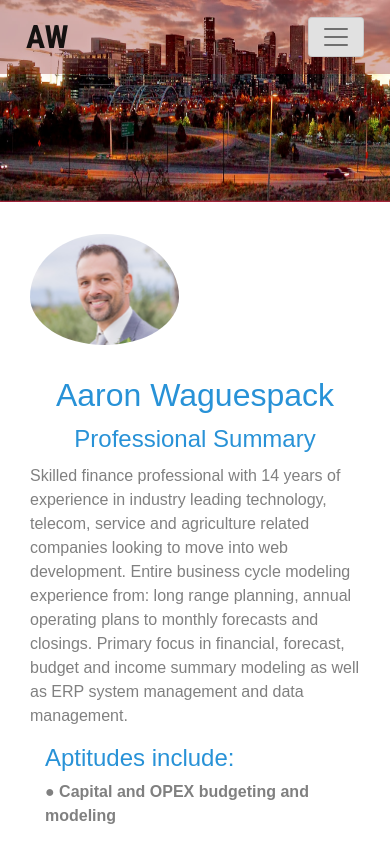
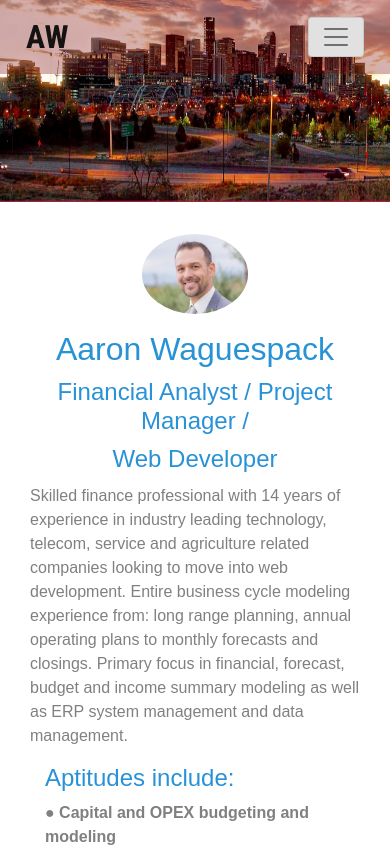
Before and after one commit to Aaron-Waguespack/resumelandingpage, a React (Create React App) app: page / in a window 390 px wide. Shown: the top 847 px of the page. Built offline with nearby package versions, Linux system fonts and the light colour scheme.

Commit message:
pic adjustments

```diff
--- a/src/components/home.css
+++ b/src/components/home.css
@@ -1,3 +1,8 @@
+.bulletpoint {
+  color:grey;
+  font-weight: bold;
+}
+
 .header-image-home {
   width: 100%;
   min-height:200px;
@@ -7,23 +12,18 @@
 
 .home-profile-pic {
   float: left;
-  margin: 0 1em 1em 0;
-  width: 45%;
-  padding-bottom: 15px
-}
-
-.bulletpoint {
-	color:grey;
-	font-weight: bold;
+  width: 50%;
+  padding:0 1em 0 1em;
+  margin:50px 0 60px 0;
 }
 
 @media only screen and (max-width: 768px){
   .home-profile-pic {
-  margin: 0 1em 1em 0;
-  width: 45%;
-  float:none;
+  margin: 0 2em 1em 0;
+  width: 100%;
+  padding: 0 7em 0 7em;
+  }
 
-  }
   .header-image-home {
   width: 100%;
   min-height:250px;
@@ -47,3 +47,10 @@
 .gitlink {
   font-size: 20px;
 }
+
+.home-sum{
+ }
+
+/*.home-cont{
+  margin-top:-1em;
+} */
--- a/src/components/home.js
+++ b/src/components/home.js
@@ -11,7 +11,8 @@ export default class Home extends Component {
           <Col  lg={12}>
             <Image src="assets/profile01.jpg" className="home-profile-pic" roundedCircle />
             <h2 className='title'>Aaron Waguespack</h2>
-            <h4 className='title'>Professional Summary</h4>
+            <h4 className='title'>Financial Analyst / Project Manager / </h4>
+            <h4 className='title'>Web Developer</h4>
             <p> Skilled finance professional with 14 years of experience in industry leading technology, telecom, service and agriculture related companies looking to move into web development. Entire business cycle modeling experience from: long range planning, annual operating plans to monthly forecasts and closings. Primary focus in financial, forecast, budget and income summary modeling as well as ERP system management and data management.</p>
             <Container>
             <h4> Aptitudes include: </h4>
```
